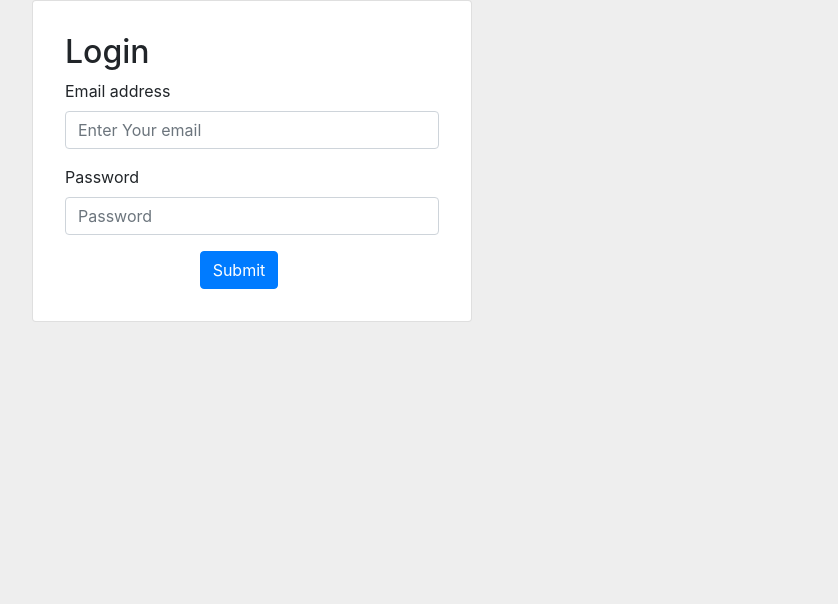
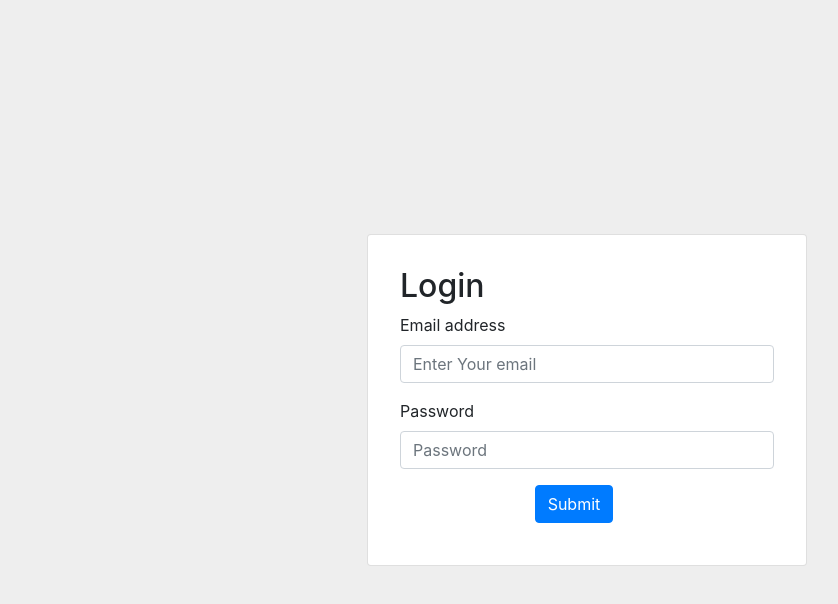
Before and after one commit to ranjeetgupta71/examination_system, a React (Create React App) app: page / in a window 1280 px wide. Shown: the top 604 px of the page, without its empty margins (53-891 px from the left). Built offline with nearby package versions, Linux system fonts and the light colour scheme.

Commit message:
center align items

```diff
--- a/src/components/Login/Login.css
+++ b/src/components/Login/Login.css
@@ -1,4 +1,12 @@
+.login-page {
+  display: flex;
+  justify-content: center;
+  height: 100vh;
+  align-items: center;
+}
+
 .login-form {
   width: 440px;
+  height: 332px;
   padding: 32px;
 }
--- a/src/components/Login/index.js
+++ b/src/components/Login/index.js
@@ -5,6 +5,7 @@ import "./Login.css";
 
 const Login = ({ handleParentSubmit }) => {
   return (
+    <div className="login-page">
       <Card className="login-form">
         <div>
           <h2>Login</h2>
@@ -47,6 +48,7 @@ const Login = ({ handleParentSubmit }) => {
           </div>
         </div>
       </Card>
+    </div>
   );
 };
 
```
Lines whose indentation alone changed are shown as unchanged.
